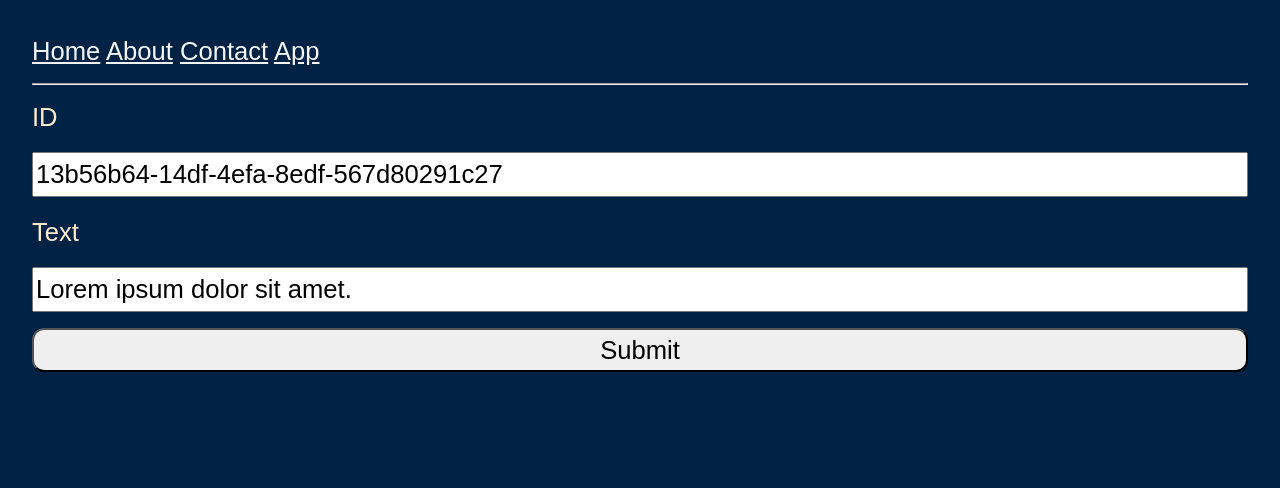
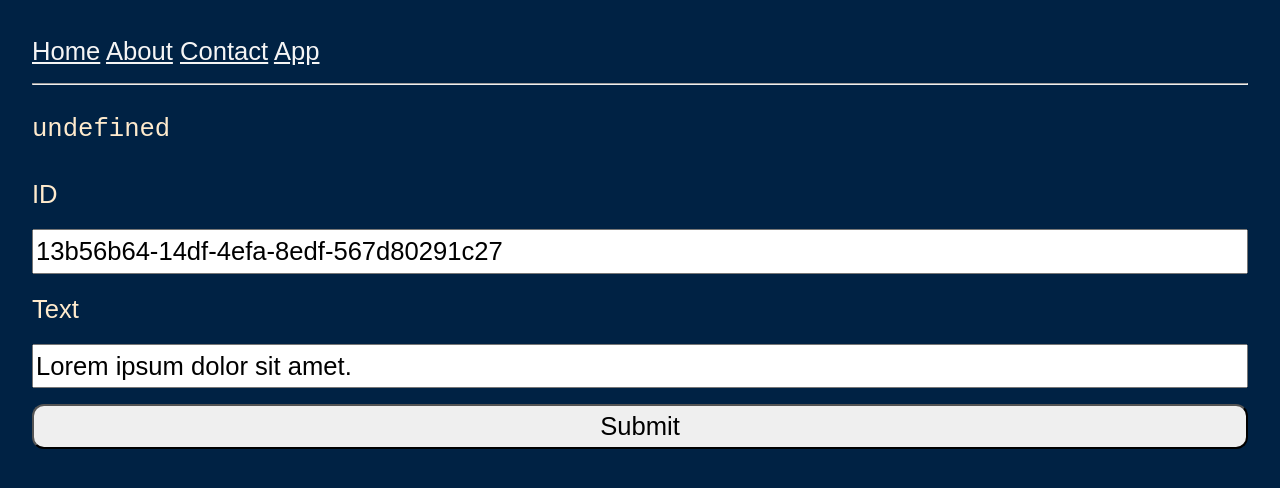
Before and after one commit to robots4life/workshop-001-svelte-demo, a SvelteKit app in the folder sveltekit/: page /app in a window 1280 px wide. Shown: the top 488 px of the page. Built offline with nearby package versions, Linux system fonts and the light colour scheme.

Commit message:
return sent form data back to page with form property on page

```diff
--- a/sveltekit/src/routes/app/+page.server.ts
+++ b/sveltekit/src/routes/app/+page.server.ts
@@ -12,5 +12,8 @@ export const actions: Actions = {
 		// https://developer.mozilla.org/en-US/docs/Web/API/FormData/get
 		const text = form_data.get('create_form_text_value');
 		console.log(text);
+
+		// return the received form data back to the page
+		return { id, text };
 	}
 };
--- a/sveltekit/src/routes/app/+page.svelte
+++ b/sveltekit/src/routes/app/+page.svelte
@@ -1,3 +1,11 @@
+<script lang="ts">
+	import type { ActionData } from './$types';
+	// receive the sent form data on the page with the form property
+	export let form: ActionData;
+</script>
+
+<pre>{JSON.stringify(form, null, 2)}</pre>
+
 <form id="create_form" method="POST">
 	<label for="create_form_id_value">ID</label>
 	<input
```
Also changed, not shown: sveltekit/static/sveltekit-app-page-default-form-form-property-on-page.png (added), 1 other file (tests, documents, lock files or other folders).
